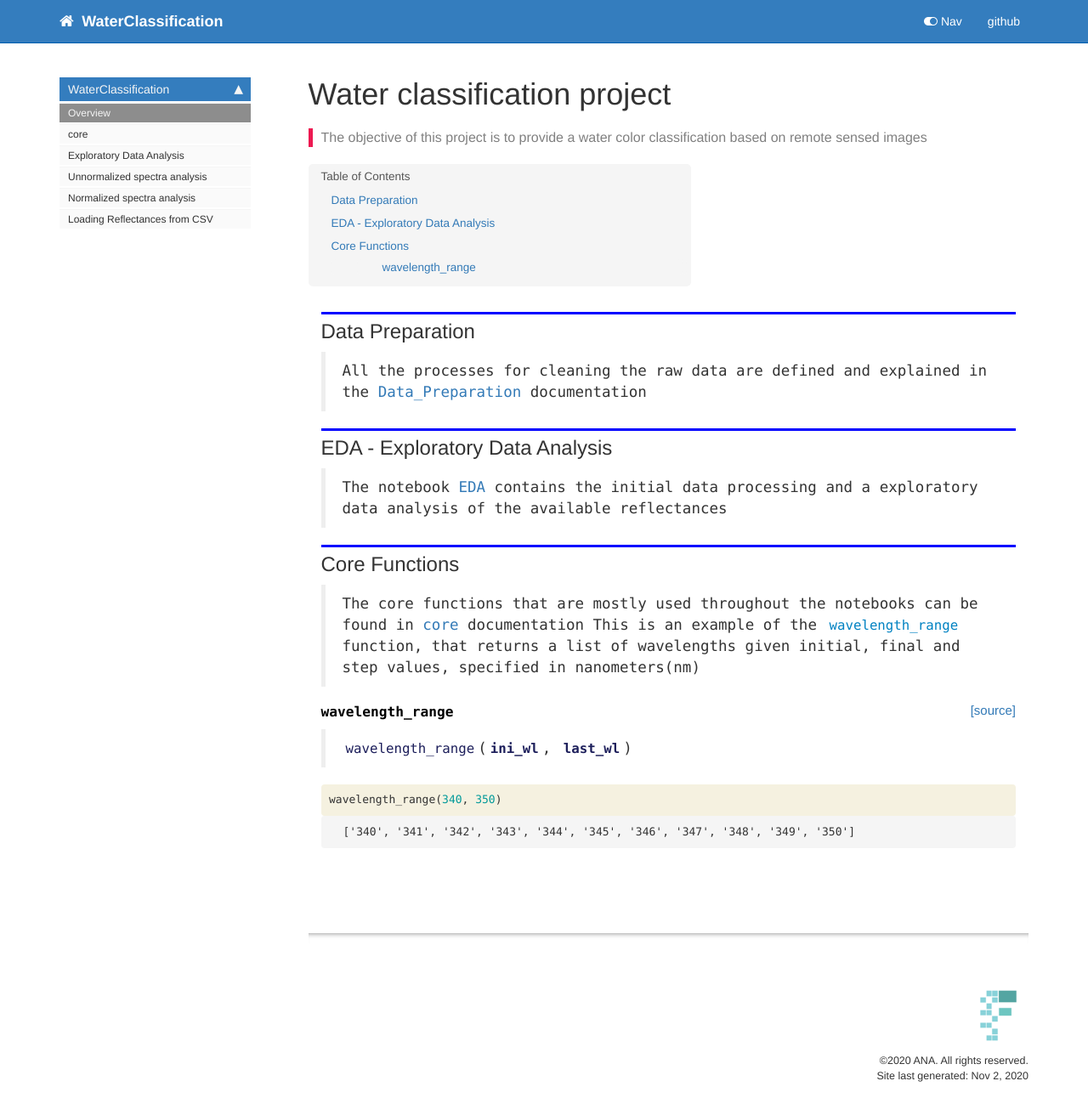
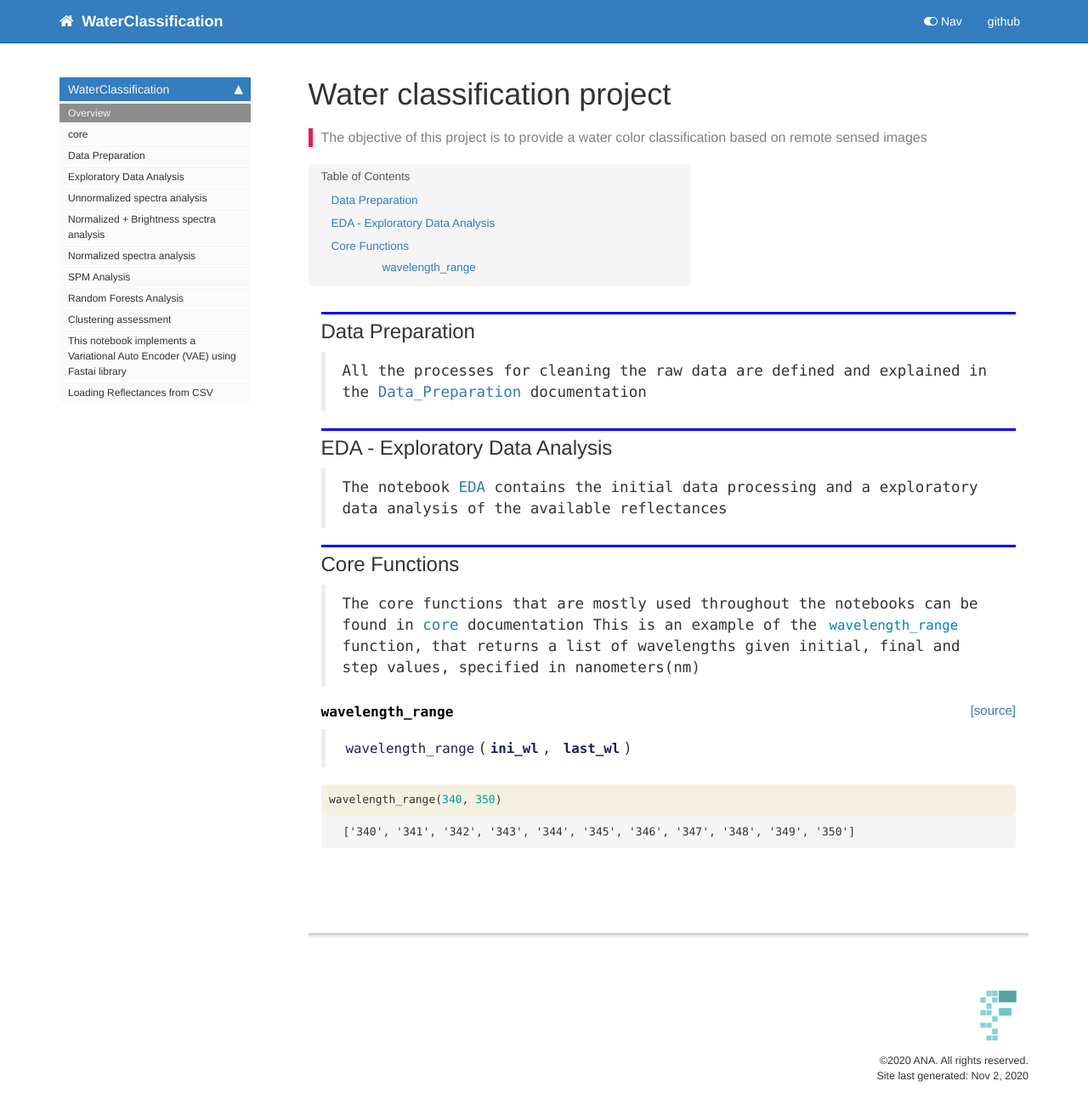
Before and after one commit to sonthuybacha/WaterClassification, a Jekyll site: the page built from docs/index.html, in a window 1280 px wide and 1325 px high. Shown: the top 1312 px of the window at 85% size. Built offline with Jekyll 4.4.1, drawn with Linux system fonts in a browser that asks for light colours; nearby versions of some CDN libraries; comment, search, counter and statistics services are not loaded.

Commit message:
sidebar and readme update

```diff
--- a/docs/_data/sidebars/home_sidebar.yml
+++ b/docs/_data/sidebars/home_sidebar.yml
@@ -13,14 +13,33 @@ entries:
       title: core
       url: /core
     - output: web,pdf
+      title: Data Preparation
+      url: /Data_Preparation
+    - output: web,pdf
       title: Exploratory Data Analysis
       url: /EDA
     - output: web,pdf
       title: Unnormalized spectra analysis
       url: /Unnormalized_analysis
     - output: web,pdf
+      title: Normalized + Brightness spectra analysis
+      url: /Normalized_Bright_analysis
+    - output: web,pdf
       title: Normalized spectra analysis
       url: /Normalized_analysis
+    - output: web,pdf
+      title: SPM Analysis
+      url: /SPM_Analysis-unnorm_cluster
+    - output: web,pdf
+      title: Random Forests Analysis
+      url: /Random_Forests
+    - output: web,pdf
+      title: Clustering assessment
+      url: /10-AutoEncoder
+    - output: web,pdf
+      title: This notebook implements a Variational Auto Encoder (VAE) using Fastai
+        library
+      url: /11-VAE
     - output: web,pdf
       title: Loading Reflectances from CSV
       url: /Reflectances_1
```
Also changed, not shown: README.md.
